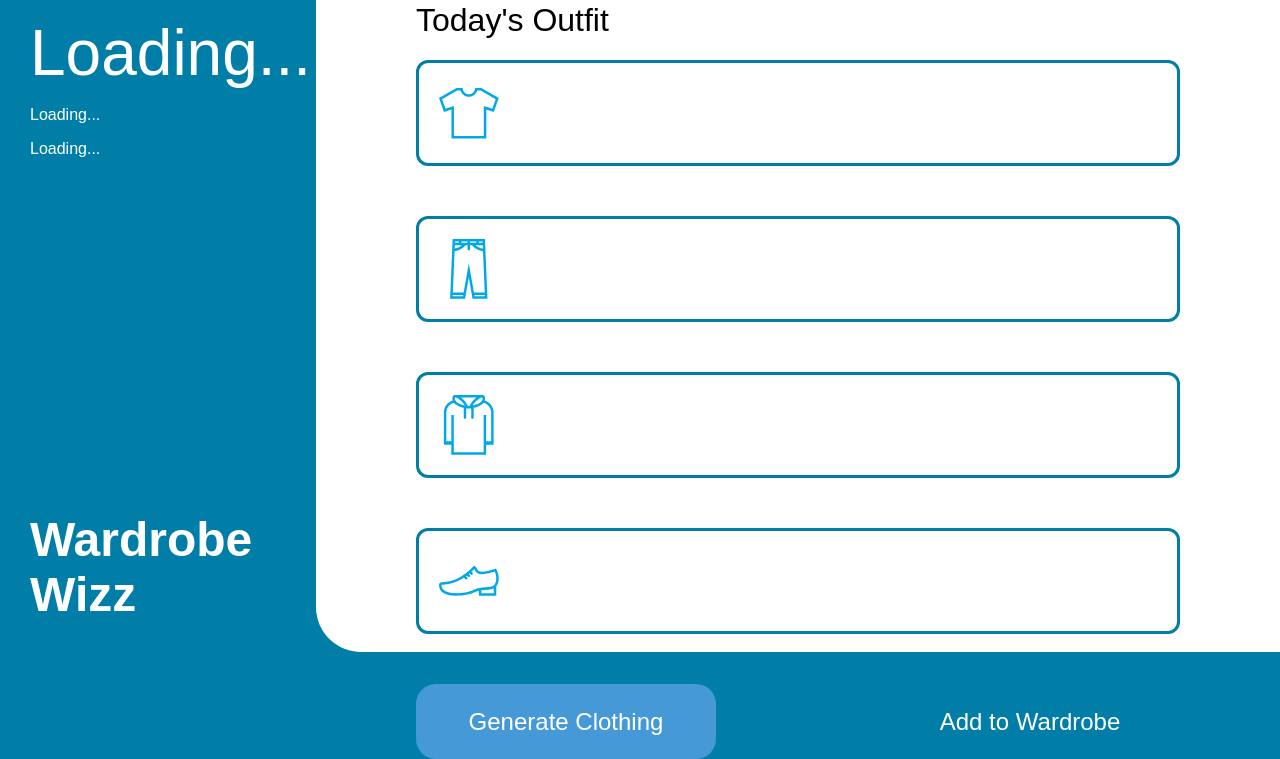
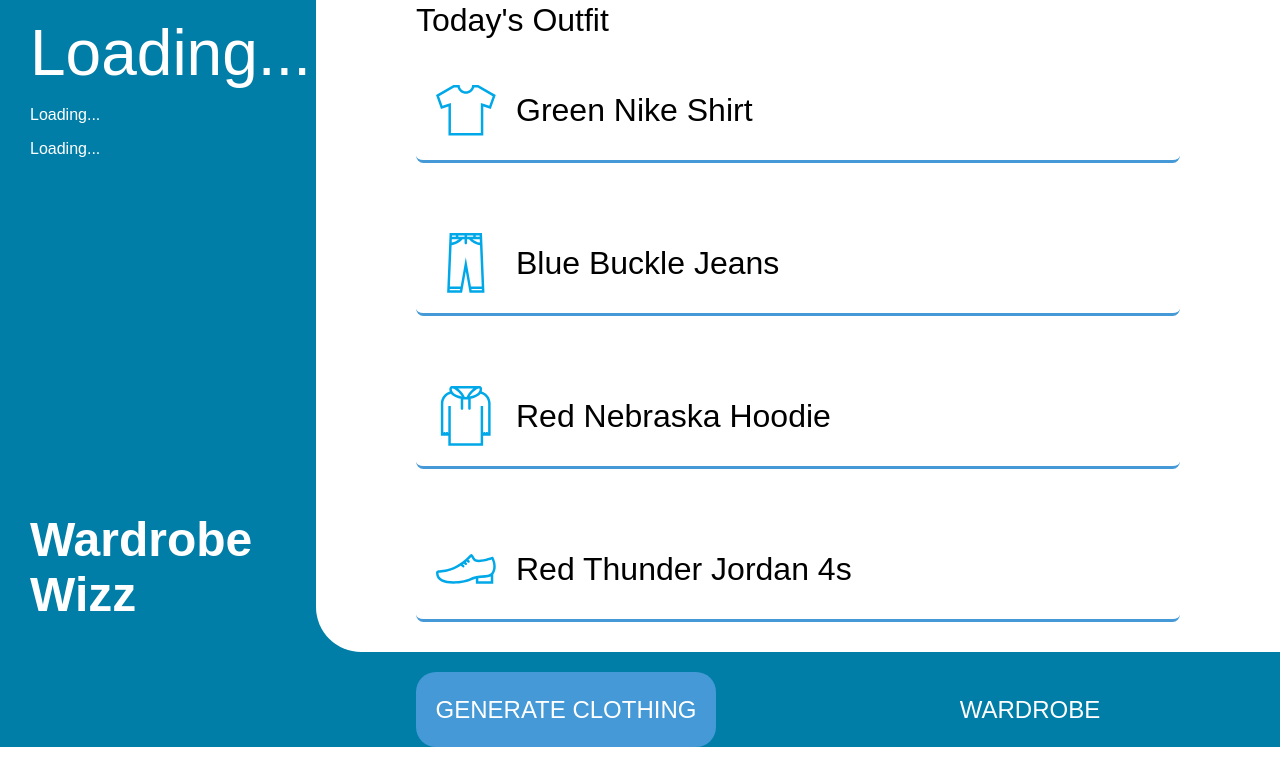
Before and after one commit to Zohaib2421/Wardrobe-Wiz, a PHP site: page / in a window 1280 px wide. Shown: the part 148-907 px from the top of the page. Run offline with PHP 8.4, Linux system fonts and the light colour scheme; some web fonts are replaced.

Commit message:
Changed some of the styles and made the UI better

```diff
--- a/index.html
+++ b/index.html
@@ -29,20 +29,24 @@
             <div class="clothing">
                 <div class="clothing-item">
                     <img class="shirt" src="SVG/t-shirt.svg" alt="">
+                    <h1>Green Nike Shirt</h1>
                 </div>
                 <div class="clothing-item">
                     <img class="pants" src="SVG/pants.svg" alt="">
+                    <h1>Blue Buckle Jeans</h1>
                 </div>
                 <div class="clothing-item">
                     <img class="outerwear" src="SVG/outerwear.svg" alt="">
+                    <h1>Red Nebraska Hoodie</h1>
                 </div>
                 <div class="clothing-item">
                     <img class="shoes" src="SVG/shoes.svg" alt="">
+                    <h1>Red Thunder Jordan 4s</h1>
                 </div>
             </div>
             <div class="buttons">
-                <button id="generate">Generate Clothing</button>
-                <button id="add">Add to Wardrobe</button>
+                <button id="generate">GENERATE CLOTHING</button>
+                <button id="add">WARDROBE</button>
             </div>
         </div>
     </main>
--- a/styles.css
+++ b/styles.css
@@ -65,7 +65,7 @@ img {
 }
 .right > h1 {
   margin-top: 150px;
-  font-weight: 300;
+  font-weight: 400;
 }
 .clothing {
   display: flex;
@@ -75,10 +75,14 @@ img {
 .clothing-item {
   padding-left: 20px;
   display: flex;
+  gap: 20px;
   align-items: center;
   height: 100px;
-  border: 3px solid var(--primary);
-  border-radius: 12px;
+  border-bottom: 3px solid var(--tertiary);
+  border-radius: 7.5px;
+}
+.clothing-item > h1 {
+  font-weight: 300;
 }
 .shirt,
 .pants,
```
